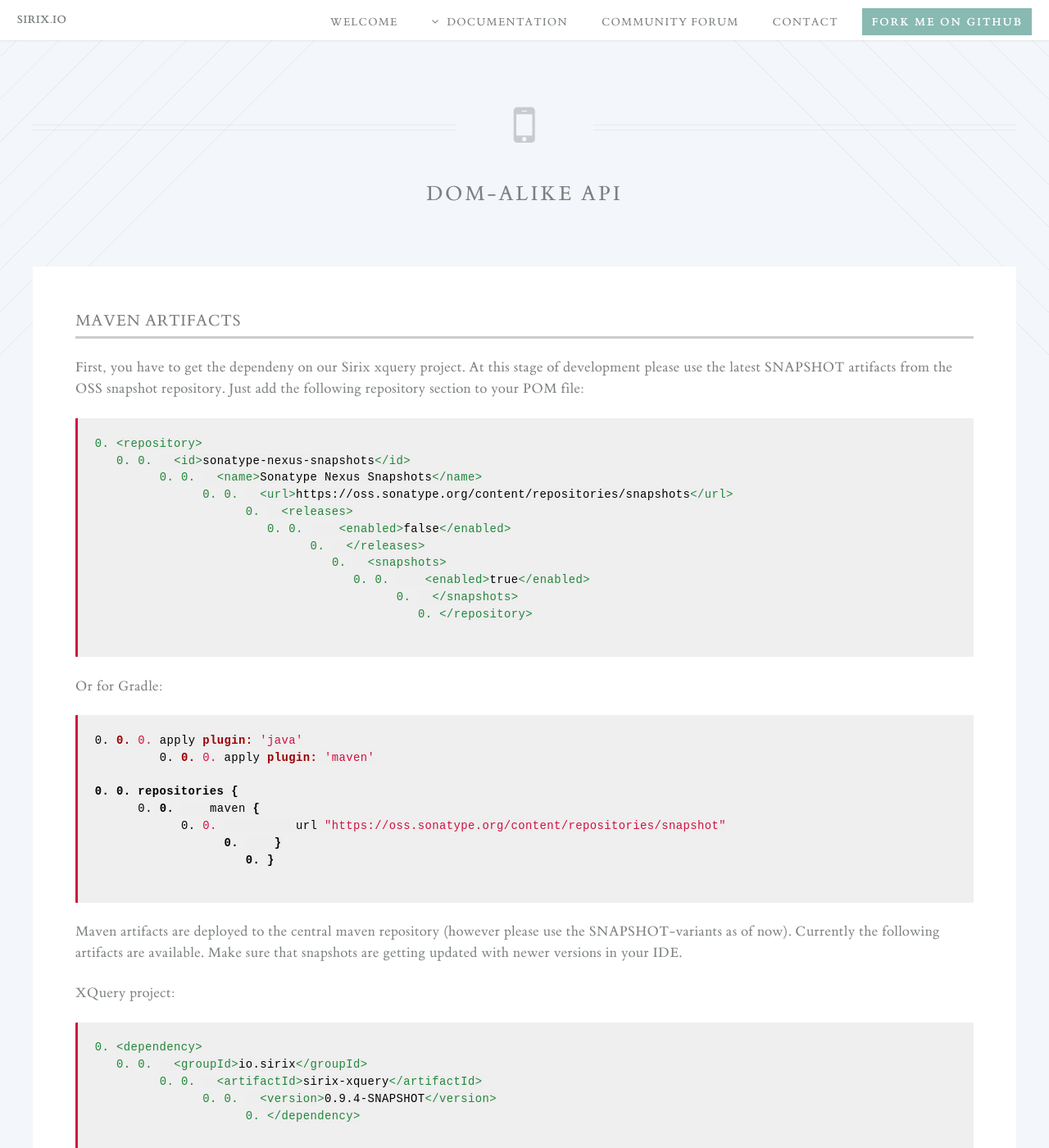
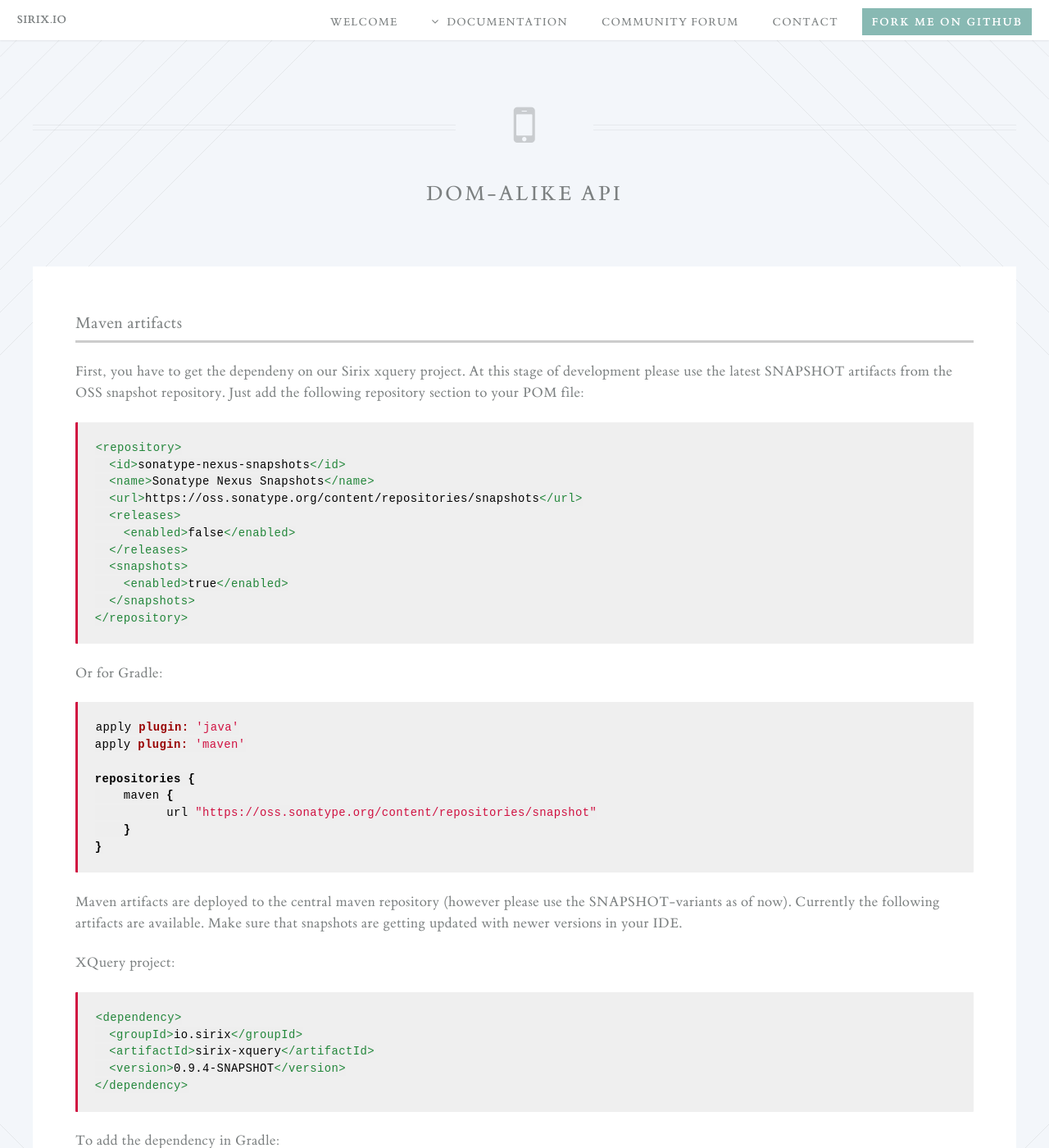
Before and after one commit to sirixdb/sirixdb.github.io, a Jekyll site: the page built from dom-alike-api.md, in a window 1280 px wide and 1400 px high. Shown: the whole window at 82% size. Built offline with Jekyll 4.4.1, drawn with Linux system fonts in a browser that asks for light colours; our own code applies the rules of GitHub Pages for plain Markdown files.

Commit message:
Update style.css

```diff
--- a/css/style.css
+++ b/css/style.css
@@ -1169,6 +1169,14 @@ section.markdown {
   text-align: center;
 }
 
+	section.markdown > h1, section.markdown > h2, section.markdown > h3, section.markdown > h4, section.markdown > h5, section.markdown > h6 {
+		color: inherit;
+		font-weight: 200;
+		line-height: 1.75em;
+		margin-bottom: 1em;
+		text-transform: none;
+	}
+
 section.markdown > p {
   margin: 1.3em 0;
   padding: 0;
@@ -1201,16 +1209,6 @@ pre.highlight {
   table-layout: fixed;
   width: 100%; /* anything but auto, otherwise fixed layout not guaranteed */
   white-space: pre-wrap;
-}
-
-pre.highlight code span::before {
-  content: counter(listing) ". ";
-  display: inline-block;
-  float: left;
-  height: 3em;
-  padding-left: auto;
-  margin-left: auto;
-  text-align: right;
 }
 
 div.content {
@@ -1265,7 +1263,7 @@ code {
   font-style: normal;
   background-color: #eee;
   color: #000;
-  padding: 0px;
+  padding: 1px;
   text-align: left;
 }
 
```
